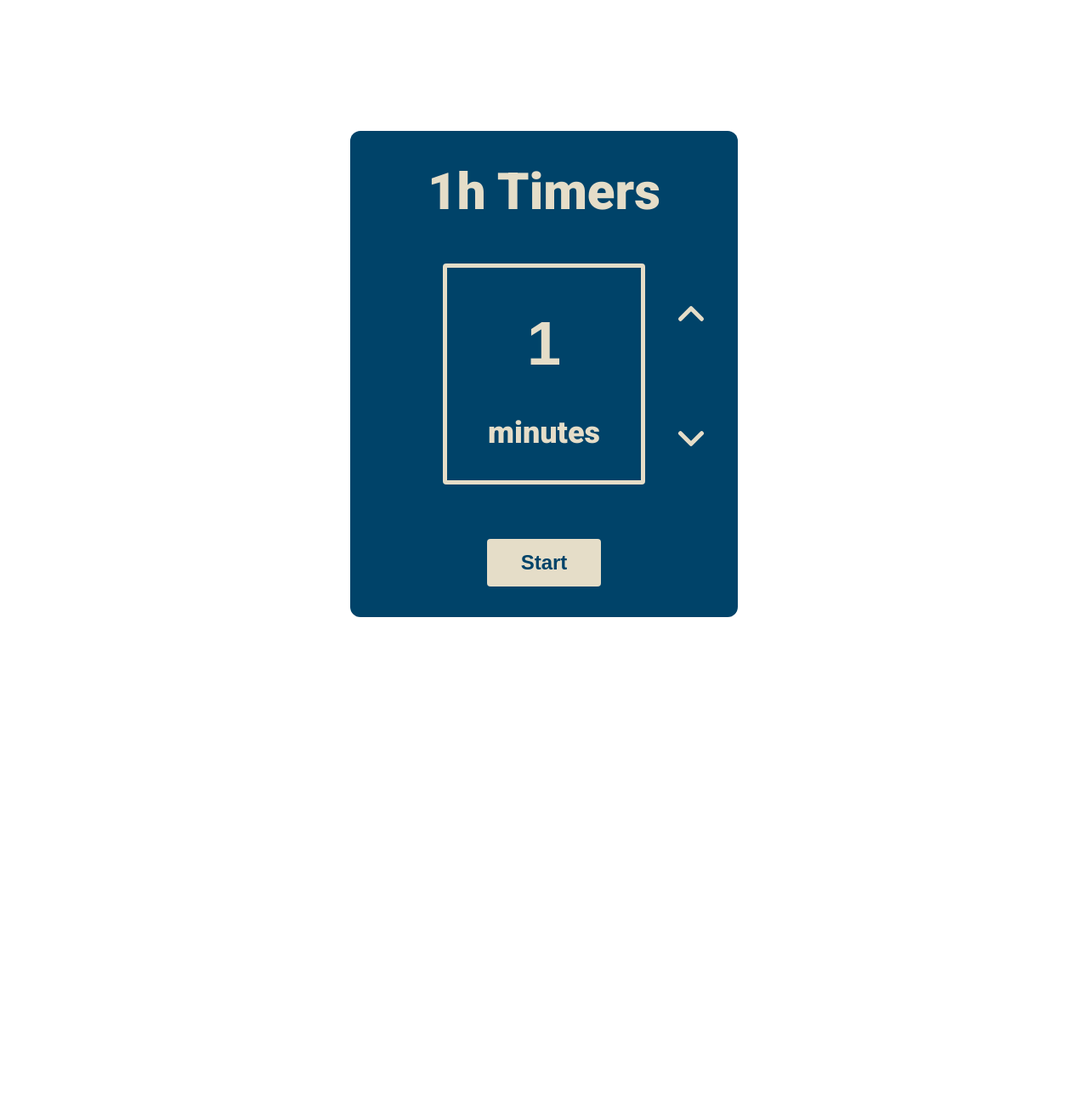
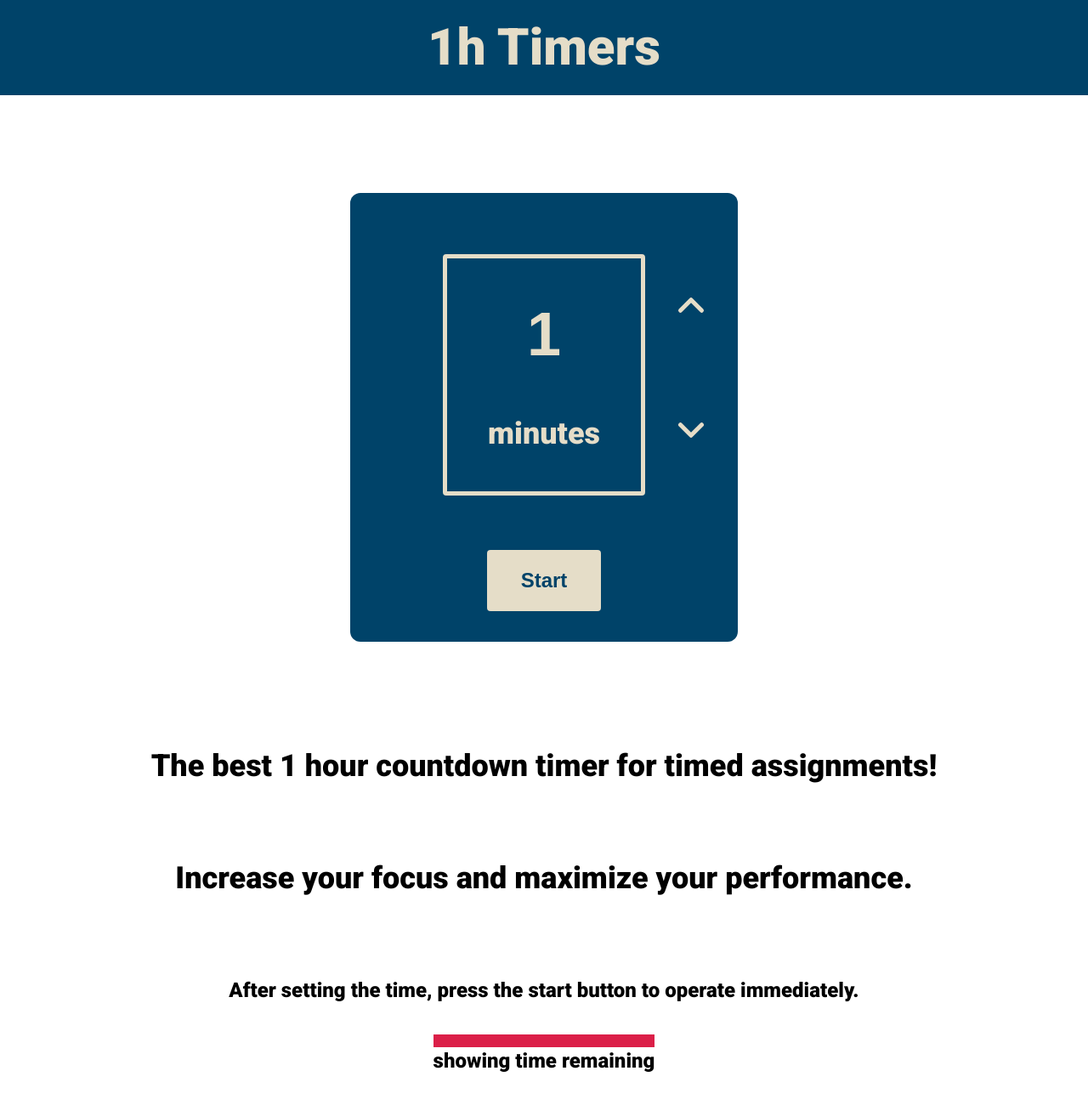
Before and after one commit to lhk3337/countTimer, a Gatsby site: page / in a window 1280 px wide. Shown: the whole page at 85% size. Before the commit the page ends 800 px from the top, so only its background shows below. Built offline with nearby package versions, Linux system fonts and the light colour scheme; Gatsby itself is replaced by a stand-in of ours.

Commit message:
[FEAT] add description

```diff
--- a/src/components/layout.tsx
+++ b/src/components/layout.tsx
@@ -2,6 +2,7 @@ import React from "react";
 import styled, { ThemeProvider } from "styled-components";
 import theme from "../styles/theme";
 import GlobalStyle from "../styles/Global";
+import Nav from "./nav";
 interface Props {
   children: React.ReactNode;
 }
@@ -10,24 +11,11 @@ const Layout = ({ children }: Props) => {
     <>
       <GlobalStyle />
       <ThemeProvider theme={theme}>
-        <Container>{children}</Container>
+        <Nav />
+        {children}
       </ThemeProvider>
     </>
   );
 };
 
-const Container = styled.main`
-  ${({ theme }) => theme.spacing.margin.mxAuto}
-  display: flex;
-  flex-direction: column;
-  justify-content: space-between;
-  align-items: center;
-  ${({ theme }) => theme.size.max.wsm};
-  padding: ${({ theme }) => theme.spacing.size.space9};
-  margin-top: 12%;
-  background-color: ${({ theme }) => theme.color.primaryColor};
-  color: ${({ theme }) => theme.color.secondaryColor};
-  border-radius: ${({ theme }) => theme.size.radiusSize.roundedXl};
-`;
-
 export default Layout;
--- /dev/null
+++ b/src/components/nav.tsx
@@ -0,0 +1,26 @@
+import React from "react";
+import styled from "styled-components";
+const Nav = () => {
+  return (
+    <NavContainer>
+      <Title>1h Timers</Title>
+    </NavContainer>
+  );
+};
+
+const NavContainer = styled.nav`
+  width: 100%;
+  background-color: ${({ theme }) => theme.color.primaryColor};
+  height: 7rem;
+  display: flex;
+  align-items: center;
+  justify-content: center;
+`;
+const Title = styled.h1`
+  padding-top: ${({ theme }) => theme.spacing.size.space10};
+  padding-bottom: ${({ theme }) => theme.spacing.size.space10};
+  ${({ theme }) => theme.size.text.XL6}
+  color: ${({ theme }) => theme.color.secondaryColor};
+  font-weight: bold;
+`;
+export default Nav;
--- a/src/components/timer.tsx
+++ b/src/components/timer.tsx
@@ -90,8 +90,7 @@ const Timer = () => {
   };
 
   return (
-    <>
-      <Title>1h Timers</Title>
+    <Container>
       {isStart ? (
         <TimerContainer>
           <InputTimer>
@@ -162,16 +161,24 @@ const Timer = () => {
           </ButtonContent>
         )}
       </BottomContainer>
-    </>
+    </Container>
   );
 };
 
 export default Timer;
-const Title = styled.h1`
-  margin-top: ${({ theme }) => theme.spacing.size.space7};
-  margin-bottom: ${({ theme }) => theme.spacing.size.space10};
-  ${({ theme }) => theme.size.text.XL6}
-  font-weight: bold;
+const Container = styled.main`
+  ${({ theme }) => theme.spacing.margin.mxAuto}
+  display: flex;
+  flex-direction: column;
+  justify-content: space-between;
+  align-items: center;
+  ${({ theme }) => theme.size.max.wsm};
+  padding: ${({ theme }) => theme.spacing.size.space9};
+  margin-top: 9%;
+  margin-bottom: 7%;
+  background-color: ${({ theme }) => theme.color.primaryColor};
+  color: ${({ theme }) => theme.color.secondaryColor};
+  border-radius: ${({ theme }) => theme.size.radiusSize.roundedXl};
 `;
 const TimerContainer = styled.section`
   position: relative;
@@ -238,8 +245,8 @@ const RemainContainer = styled.section`
   -moz-user-select: none;
   -ms-user-select: none;
   user-select: none;
-  width: 250px;
-  height: 250px;
+  width: 282px;
+  height: 282px;
   display: flex;
   flex-direction: column;
   align-items: center;
--- a/src/pages/index.tsx
+++ b/src/pages/index.tsx
@@ -3,15 +3,61 @@ import type { PageProps } from "gatsby";
 import Layout from "../components/layout";
 import Timer from "../components/timer";
 import Seo from "../components/seo";
+import styled from "styled-components";
 
 const IndexPage: React.FC<PageProps> = () => {
   return (
     <Layout>
       <Timer />
+      <DescContainer>
+        <Desc>The best 1 hour countdown timer for timed assignments!</Desc>
+        <Desc>Increase your focus and maximize your performance.</Desc>
+        <BarContent>
+          <BarDesc>After setting the time, press the start button to operate immediately.</BarDesc>
+          <BarDesc>
+            <Bar />
+            showing time remaining
+          </BarDesc>
+        </BarContent>
+      </DescContainer>
     </Layout>
   );
 };
 
 export default IndexPage;
-
+const DescContainer = styled.div`
+  display: flex;
+  flex-direction: column;
+  justify-content: center;
+  align-items: center;
+`;
+const Desc = styled.span`
+  ${({ theme }) => theme.size.text.XL4};
+  padding: ${({ theme }) => theme.spacing.size.space9};
+  margin-bottom: ${({ theme }) => theme.spacing.size.space5};
+  @media screen and (max-width: 500px) {
+    ${({ theme }) => theme.size.text.XL2};
+  }
+`;
+const BarContent = styled.div`
+  display: flex;
+  align-items: center;
+  justify-content: center;
+  flex-direction: column;
+  margin-top: ${({ theme }) => theme.spacing.size.space10};
+`;
+const Bar = styled.div`
+  width: 100%;
+  height: 15px;
+  background-color: ${({ theme }) => theme.color.thirdColor};
+`;
+const BarDesc = styled.span`
+  margin-bottom: ${({ theme }) => theme.spacing.size.space9};
+  padding-left: ${({ theme }) => theme.spacing.size.space9};
+  padding-right: ${({ theme }) => theme.spacing.size.space9};
+  ${({ theme }) => theme.size.text.XL2};
+  @media screen and (max-width: 500px) {
+    ${({ theme }) => theme.size.text.lg};
+  }
+`;
 export const Head = () => <Seo />;
--- a/src/styles/theme.tsx
+++ b/src/styles/theme.tsx
@@ -21,18 +21,18 @@ const size = {
   },
   text: {
     xs: `font-size: 0.75rem; line-height: 1rem;`,
-    sm: "font-size: 0.875rem; line-height: 1rem;",
-    base: "font-size: 1rem; line-height: 1rem;",
-    lg: "font-size: 1.125rem; line-height: 1rem;",
-    xl: "font-size: 1.75rem; line-height: 1rem;",
-    XL2: `font-size: 1.5rem; line-height: 1rem;`,
-    XL3: `font-size: 1.875rem; line-height: 1rem;`,
-    XL4: `font-size: 2.25rem; line-height: 1rem;`,
-    XL5: `font-size: 3rem; line-height: 1rem;`,
-    XL6: `font-size: 3.75rem; line-height: 1rem;`,
-    XL7: `font-size: 4.5rem; line-height: 1rem;`,
-    XL8: `font-size: 6rem; line-height: 1rem;`,
-    XL9: `font-size: 8rem; line-height: 1rem;;`,
+    sm: "font-size: 0.875rem; line-height: 1.25rem;",
+    base: "font-size: 1rem; line-height: 1.5rem;",
+    lg: "font-size: 1.125rem; line-height: 1.75rem;",
+    XL: "font-size: 1.75rem; line-height: 1.75rem;",
+    XL2: `font-size: 1.5rem; line-height: 2rem;`,
+    XL3: `font-size: 1.875rem; line-height: 2.25rem;`,
+    XL4: `font-size: 2.25rem; line-height: 2.5rem;`,
+    XL5: `font-size: 3rem; line-height: 1;`,
+    XL6: `font-size: 3.75rem; line-height: 1;`,
+    XL7: `font-size: 4.5rem; line-height: 1;`,
+    XL8: `font-size: 6rem; line-height: 1;`,
+    XL9: `font-size: 8rem; line-height: 1;;`,
   },
   radiusSize: {
     roundedSm: "0.125rem",
```
